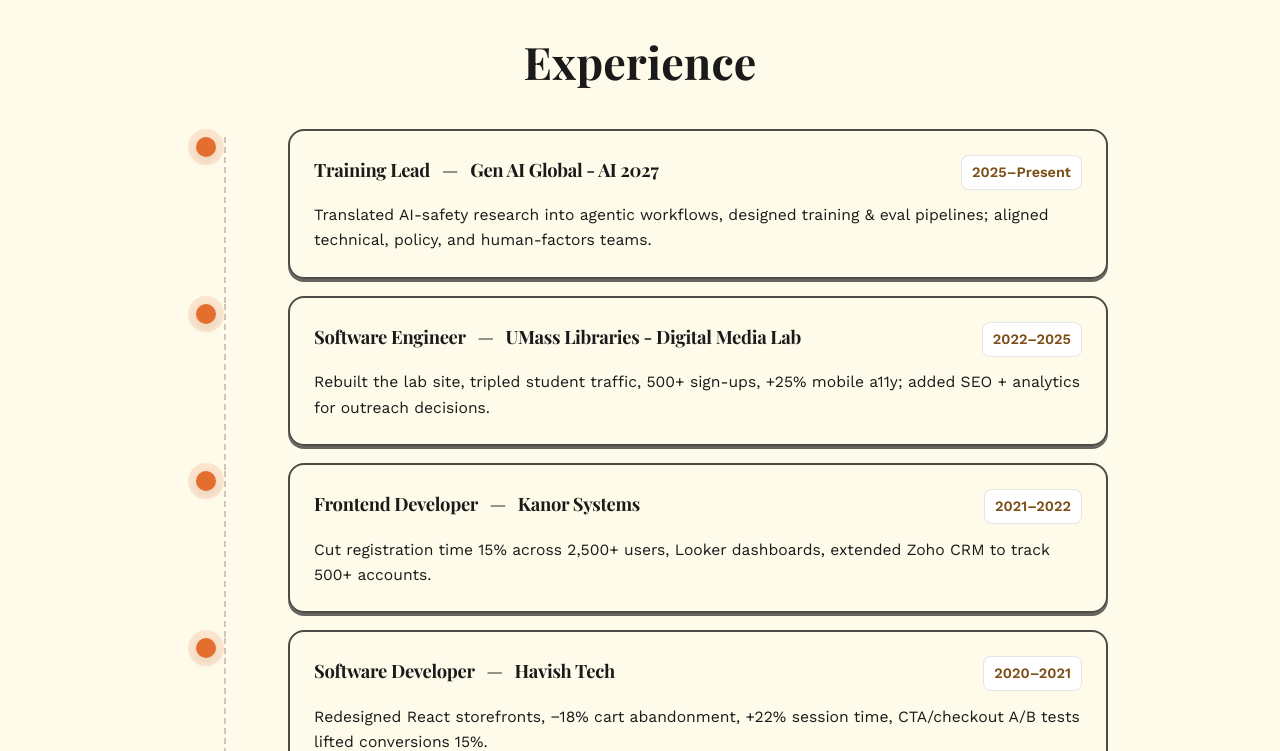
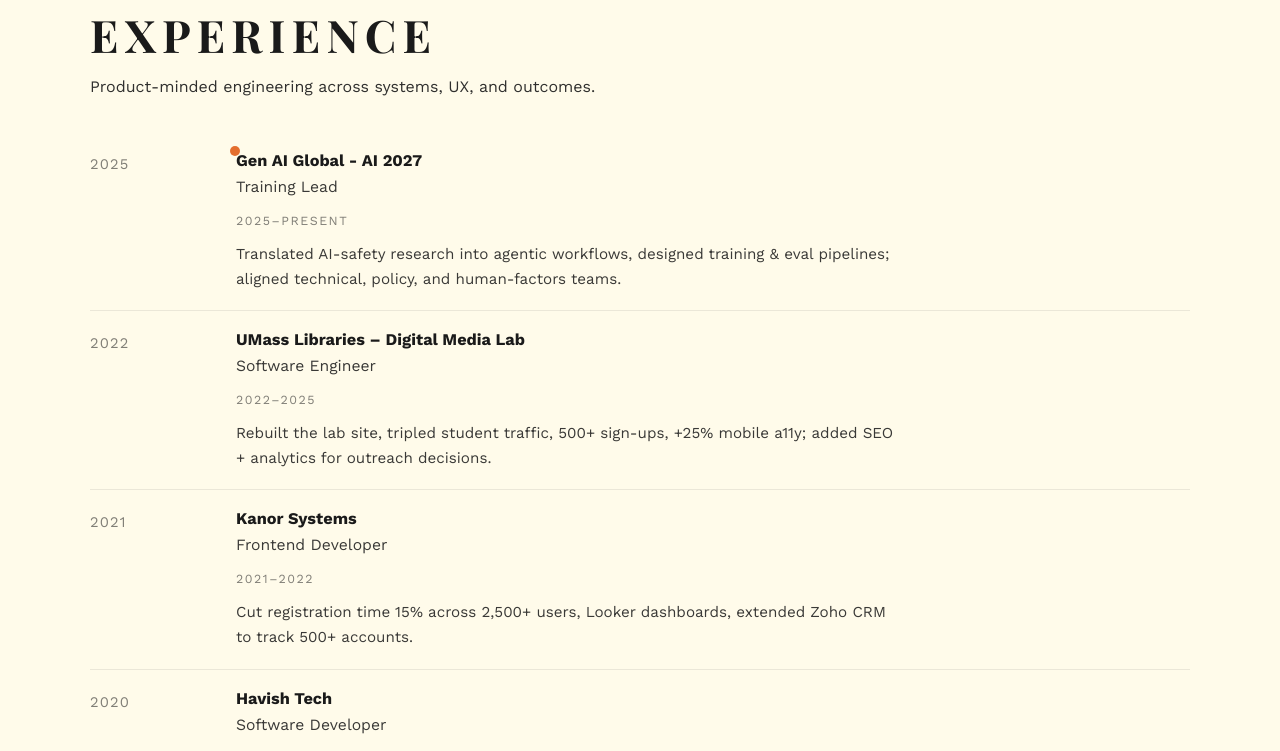
Before and after one commit to vanikorepu/my-profile, a React (Vite) app: page / in a window 1280 px wide. Shown: the part 2380-3131 px from the top of the page. Built offline with nearby package versions, Linux system fonts and the light colour scheme.

Commit message:
changed the experience section

```diff
--- a/src/components/Timeline.css
+++ b/src/components/Timeline.css
@@ -1,176 +1,132 @@
-.tl {
-  max-width: 1000px;
-  margin: 0 auto;
-  padding: 6rem 2rem;
+/* ===== Experience / Rachel-style timeline ===== */
+
+.exp {
+  padding: 96px 6vw 80px;
+  background: var(--bg-color);
 }
 
-.tl > h2 {
-  text-align: center;
-  margin-bottom: 3rem;
-  font-size: clamp(2rem, 4vw, 2.8rem);
+.exp__inner {
+  max-width: 1100px;
+  margin: 0 auto;
 }
 
-.tl-list {
-  list-style: none;
-  position: relative;
-  padding-left: 24px;
+.exp__header {
+  max-width: 720px;
+  margin: 0 0 2.4rem;
 }
 
-.tl-item {
-  position: relative;
-  display: grid;
-  grid-template-columns: 60px 1fr;
-  gap: 2rem;
-  align-items: start;
-  margin-bottom: 3rem;
-  opacity: 0;
-  animation: fadeInUp 0.6s ease forwards;
+.exp__header h2 {
+  font-size: clamp(2rem, 2.4vw + 1.3rem, 2.8rem);
+  letter-spacing: 0.14em;
+  text-transform: uppercase;
+  margin: 0 0 0.75rem;
 }
 
-.tl-item:nth-child(1) { animation-delay: 0.1s; }
-.tl-item:nth-child(2) { animation-delay: 0.2s; }
-.tl-item:nth-child(3) { animation-delay: 0.3s; }
-.tl-item:nth-child(4) { animation-delay: 0.4s; }
-.tl-item:nth-child(5) { animation-delay: 0.5s; }
-
-.tl-spine {
-  position: absolute;
-  left: 28px;
-  top: 0;
-  bottom: -24px;
-  width: 0;
-  border-left: 2px dashed rgba(0, 0, 0, 0.2);
-}
-
-.tl-node {
-  grid-column: 1 / 2;
-  width: 60px;
-  height: 60px;
-  position: relative;
-  display: grid;
-  place-items: center;
-}
-
-.tl-node::before {
-  content: "";
-  width: 20px;
-  height: 20px;
-  border-radius: 50%;
-  background: var(--accent-color);
-  box-shadow: 0 0 0 8px rgba(228, 110, 46, 0.15), 0 4px 12px rgba(0, 0, 0, 0.1);
-  display: block;
-  transition: all 0.3s ease;
-}
-
-.tl-item:hover .tl-node::before {
-  transform: scale(1.2);
-  box-shadow: 0 0 0 12px rgba(228, 110, 46, 0.2), 0 6px 16px rgba(0, 0, 0, 0.15);
-}
-
-.tl-stamp {
-  position: absolute;
-  top: -10px;
-  left: 24px;
-  font-size: 0.75rem;
-  font-weight: 700;
-  color: #fff;
-  background: #1A1A1A;
-  border-radius: 10px;
-  padding: 3px 8px;
-  transform: rotate(-3deg);
-  box-shadow: 0 2px 8px rgba(0, 0, 0, 0.2);
-}
-/* tighten vertical spacing between timeline items */
-.tl-item {
-  margin-bottom: 1.6rem; /* reduce from default */
-}
-
-/* reduce node footprint */
-.tl-node {
-  height: 10px;
-  width: 10px;
+.exp__header p {
+  font-family: "Work Sans", system-ui, sans-serif;
+  font-size: 1rem;
+  line-height: 1.6;
+  opacity: 0.9;
   margin: 0;
 }
 
-/* pull card closer to the node */
-.tl-card {
-  margin-top: -0.5rem;
+/* Timeline container */
+.exp__timeline {
+  position: relative;
+  padding-top: 6px;
 }
 
-.tl-card {
-  grid-column: 2 / 3;
-  background: transparent;
-  color: var(--ink);
-  border: 2px solid rgba(0, 0, 0, 0.7);
-  border-radius: 16px;
-  padding: 1.5rem;
-  box-shadow: 0 3px 0 rgba(0, 0, 0, 0.6);
-  transition: all 0.2s ease;
+/* The single “Rachel dot” anchor */
+.exp__anchorDot {
+  position: absolute;
+  left: 140px; /* aligns near the year column edge */
+  top: 8px;
+  width: 10px;
+  height: 10px;
+  border-radius: 999px;
+  background: var(--accent-color);
 }
 
-.tl-card:hover {
-  background: rgba(255, 255, 255, 0.45);
-  box-shadow: 0 8px 0 rgba(0, 0, 0, 0.5);
-  transform: translateY(-3px);
+/* Row layout */
+.exp__row {
+  display: grid;
+  grid-template-columns: 110px 1fr;
+  column-gap: 36px;
+  padding: 18px 0;
+  border-top: 1px solid rgba(0, 0, 0, 0.08);
 }
 
-.tl-head {
-  display: flex;
-  align-items: baseline;
-  justify-content: space-between;
-  gap: 1rem;
-  margin-bottom: 0.8rem;
-  flex-wrap: wrap;
+.exp__row:first-of-type {
+  border-top: 0;
+  padding-top: 6px;
 }
 
-.tl-title {
-  font-size: 1.15rem;
-  font-weight: 700;
-  margin: 0;
-  letter-spacing: -0.3px;
+.exp__year {
+  font-family: "Work Sans", system-ui, sans-serif;
+  font-size: 0.92rem;
+  letter-spacing: 0.08em;
+  text-transform: uppercase;
+  opacity: 0.55;
+  padding-top: 2px;
 }
 
-.tl-title .sep {
-  opacity: 0.5;
-  margin: 0 0.5rem;
+.exp__main {
+  min-width: 0;
 }
 
-.tl-date {
-  font-size: 0.9rem;
-  font-weight: 600;
-  color: #7b4e16;
-  background: #fff;
-  border: 1px solid rgba(0, 0, 0, 0.1);
-  border-radius: 8px;
-  padding: 4px 10px;
-  white-space: nowrap;
+.exp__org {
+  font-size: 1.02rem;
+  line-height: 1.3;
+  font-weight: 650;
 }
 
-.tl-blurb {
-  margin: 0;
-  line-height: 1.6;
+.exp__role {
+  margin-top: 0.18rem;
+  font-family: "Work Sans", system-ui, sans-serif;
   font-size: 0.98rem;
+  opacity: 0.86;
 }
 
-@media (max-width: 640px) {
-  .tl-item {
-    grid-template-columns: 50px 1fr;
-    gap: 1rem;
+/* small meta line */
+.exp__sub {
+  margin-top: 0.55rem;
+  font-family: "Work Sans", system-ui, sans-serif;
+  font-size: 0.78rem;
+  letter-spacing: 0.12em;
+  text-transform: uppercase;
+  opacity: 0.55;
+}
+
+/* optional blurb — keep super restrained */
+.exp__blurb {
+  margin: 0.7rem 0 0;
+  font-family: "Work Sans", system-ui, sans-serif;
+  font-size: 0.95rem;
+  line-height: 1.65;
+  opacity: 0.86;
+  max-width: 70ch;
+}
+
+/* Hover: barely-there polish */
+.exp__row:hover .exp__org {
+  text-decoration: underline;
+  text-underline-offset: 4px;
+  text-decoration-thickness: 2px;
+  text-decoration-color: color-mix(in srgb, var(--accent-color) 70%, transparent);
+}
+
+/* Mobile */
+@media (max-width: 720px) {
+  .exp__anchorDot {
+    left: 98px;
   }
 
-  .tl-node {
-    width: 50px;
-    height: 50px;
+  .exp__row {
+    grid-template-columns: 80px 1fr;
+    column-gap: 18px;
   }
 
-  .tl-node::before {
-    width: 14px;
-    height: 14px;
-  }
-
-  .tl-stamp {
-    top: -10px;
-    left: 12px;
-    transform: rotate(-4deg);
+  .exp__blurb {
+    font-size: 0.94rem;
   }
 }
--- a/src/components/Timeline.jsx
+++ b/src/components/Timeline.jsx
@@ -5,58 +5,77 @@
     title: "Training Lead",
     org: "Gen AI Global - AI 2027",
     dates: "2025–Present",
-    blurb: "Translated AI-safety research into agentic workflows, designed training & eval pipelines; aligned technical, policy, and human-factors teams."
+    blurb:
+      "Translated AI-safety research into agentic workflows, designed training & eval pipelines; aligned technical, policy, and human-factors teams.",
   },
   {
     title: "Software Engineer",
-    org: "UMass Libraries - Digital Media Lab",
+    org: "UMass Libraries – Digital Media Lab",
     dates: "2022–2025",
-    blurb: "Rebuilt the lab site, tripled student traffic, 500+ sign-ups, +25% mobile a11y; added SEO + analytics for outreach decisions."
+    blurb:
+      "Rebuilt the lab site, tripled student traffic, 500+ sign-ups, +25% mobile a11y; added SEO + analytics for outreach decisions.",
   },
   {
     title: "Frontend Developer",
     org: "Kanor Systems",
     dates: "2021–2022",
-    blurb: "Cut registration time 15% across 2,500+ users, Looker dashboards, extended Zoho CRM to track 500+ accounts."
+    blurb:
+      "Cut registration time 15% across 2,500+ users, Looker dashboards, extended Zoho CRM to track 500+ accounts.",
   },
   {
     title: "Software Developer",
     org: "Havish Tech",
     dates: "2020–2021",
-    blurb: "Redesigned React storefronts, −18% cart abandonment, +22% session time, CTA/checkout A/B tests lifted conversions 15%."
+    blurb:
+      "Redesigned React storefronts, −18% cart abandonment, +22% session time, CTA/checkout A/B tests lifted conversions 15%.",
   },
   {
     title: "Web Developer",
     org: "Holdorf Press, Inc.",
     dates: "2025–Present",
-    blurb: "Optimized WordPress for 50+ authors, ~30% speed gain via image/caching, improved UX and rankings."
+    blurb:
+      "Optimized WordPress for 50+ authors, ~30% speed gain via image/caching, improved UX and rankings.",
   },
 ];
 
+function getYearLabel(dates) {
+  // Rachel-style left column is usually just year(s). This is a simple extractor.
+  // "2022–2025" -> "2022"
+  // "2025–Present" -> "2025"
+  const match = String(dates).match(/\b(19|20)\d{2}\b/);
+  return match ? match[0] : dates;
+}
+
 export default function Timeline() {
   return (
-    <section className="tl" id="experience" aria-label="Experience timeline">
-      <h2>Experience</h2>
+    <section className="exp" id="experience" aria-label="Experience">
+      <div className="exp__inner">
+        <header className="exp__header">
+          <h2>Experience</h2>
+          <p>Product-minded engineering across systems, UX, and outcomes.</p>
+        </header>
 
-      <ol className="tl-list">
-        {ITEMS.map((it, i) => (
-          <li key={it.title + it.org} className="tl-item">
-            <div className="tl-spine" aria-hidden="true" />
-            <div className="tl-node" aria-hidden="true" />
+        <div className="exp__timeline" role="list">
+          <span className="exp__anchorDot" aria-hidden="true" />
 
+          {ITEMS.map((item, i) => (
+            <div className="exp__row" role="listitem" key={`${item.org}-${i}`}>
+              <div className="exp__year">{getYearLabel(item.dates)}</div>
 
-            <article className="tl-card">
-              <header className="tl-head">
-                <h3 className="tl-title">
-                  {it.title} <span className="sep">—</span> {it.org}
-                </h3>
-                <span className="tl-date" aria-label="Dates">{it.dates}</span>
-              </header>
-              <p className="tl-blurb">{it.blurb}</p>
-            </article>
-          </li>
-        ))}
-      </ol>
+              <div className="exp__main">
+                <div className="exp__org">{item.org}</div>
+                <div className="exp__role">{item.title}</div>
+
+                {/* optional: keep this if you want a tiny subline like a “resume whisper” */}
+                <div className="exp__sub">{item.dates}</div>
+
+                {/* optional: keep or remove; Rachel screenshot is more minimal */}
+                <p className="exp__blurb">{item.blurb}</p>
+              </div>
+            </div>
+          ))}
+        </div>
+      </div>
     </section>
   );
 }
```
